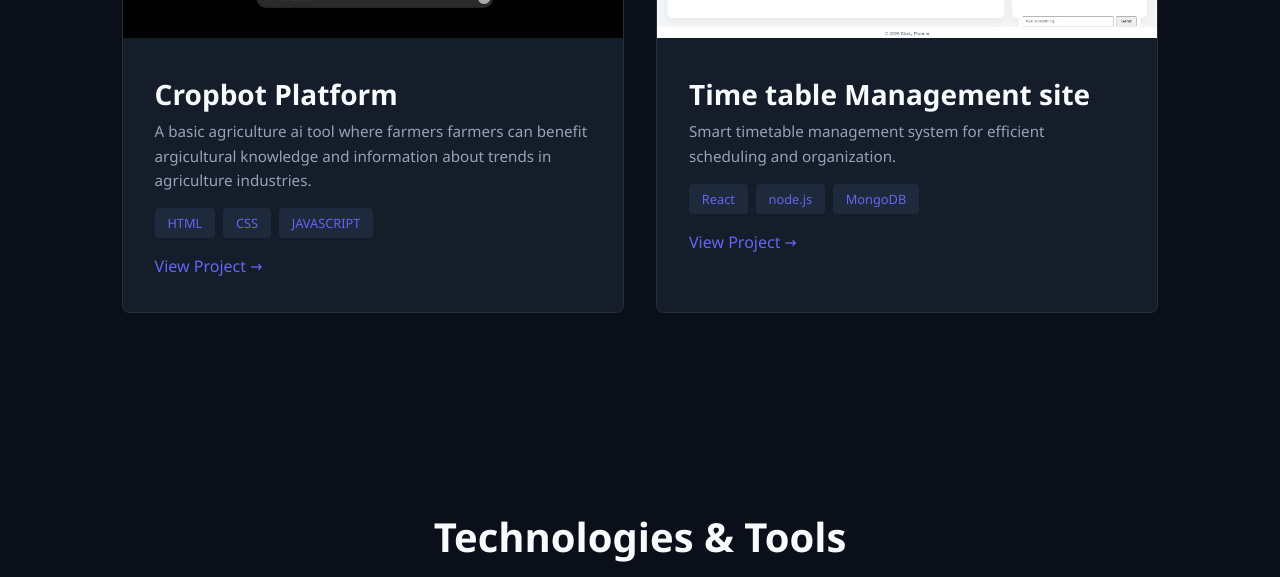
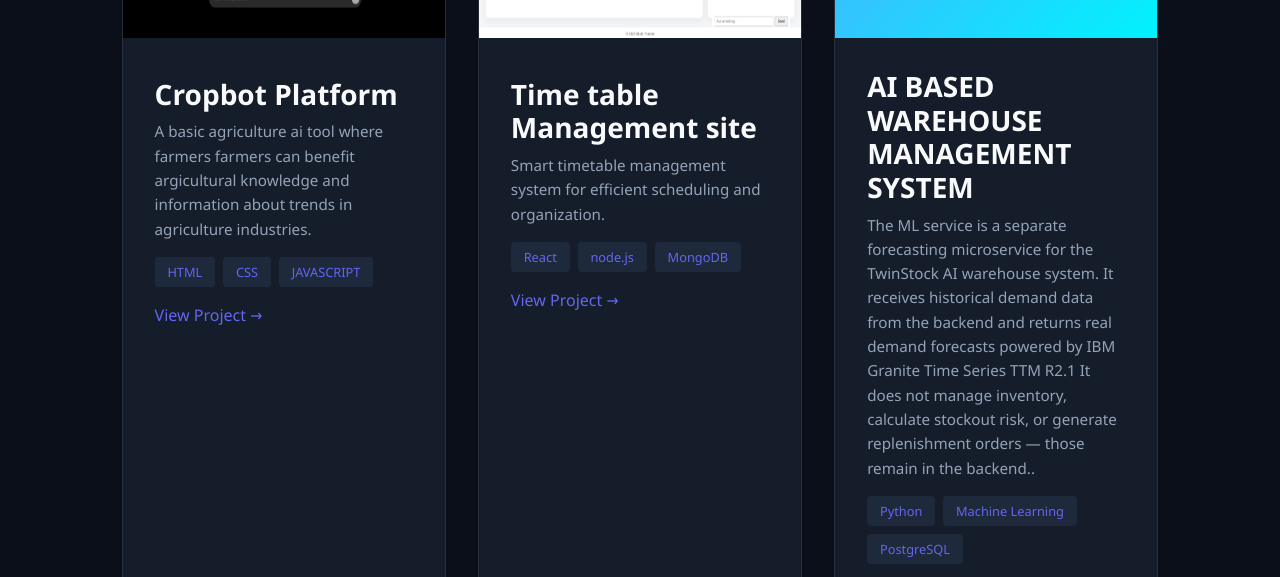
Before and after one commit to PRATHVIR08/myportfolio, a website: page projects.html in a window 1280 px wide. Shown: the part 1008-1585 px from the top of the page. Drawn offline with Linux system fonts and the light colour scheme.

Commit message:
project added

```diff
--- a/projects.html
+++ b/projects.html
@@ -68,15 +68,17 @@
                 </div>
             </div>
 
-            <!-- Project 3
+            <!-- Project 3 -->
             <div class="project-card scroll-in">
                 <div class="project-image" style="background: linear-gradient(135deg, #4facfe 0%, #00f2fe 100%);"></div>
                 <div class="project-content">
-                    <h3>Social Media Dashboard</h3>
-                    <p class="project-description">Analytics dashboard for managing multiple social media accounts with real-time metrics and insights.</p>
+                    <h3>AI BASED WAREHOUSE MANAGEMENT SYSTEM</h3>
+                    <p class="project-description">The ML service is a separate forecasting microservice for the TwinStock AI warehouse system.
+It receives historical demand data from the backend and returns real demand forecasts powered by IBM Granite Time Series TTM R2.1
+It does not manage inventory, calculate stockout risk, or generate replenishment orders — those remain in the backend..</p>
                     <div class="project-tags">
-                        <span class="project-tag">React</span>
-                        <span class="project-tag">Express</span>
+                        <span class="project-tag">Python</span>
+                        <span class="project-tag">Machine Learning</span>
                         <span class="project-tag">PostgreSQL</span>
                     </div>
                     <div class="project-links">
@@ -84,7 +86,7 @@
                         <a href="#">Source Code →</a>
                     </div>
                 </div>
-            </div>-->
+            </div>
 
             <!-- Project 4
             <div class="project-card scroll-in">
```
